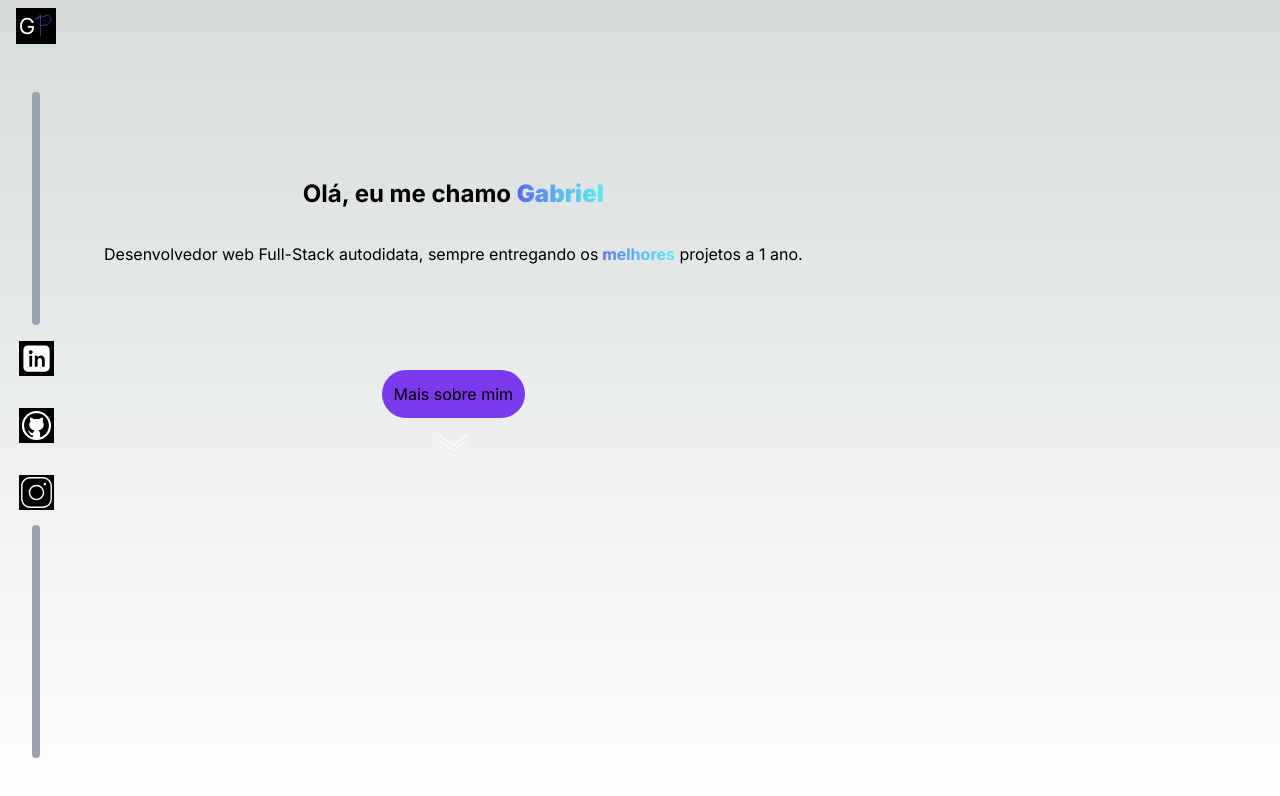
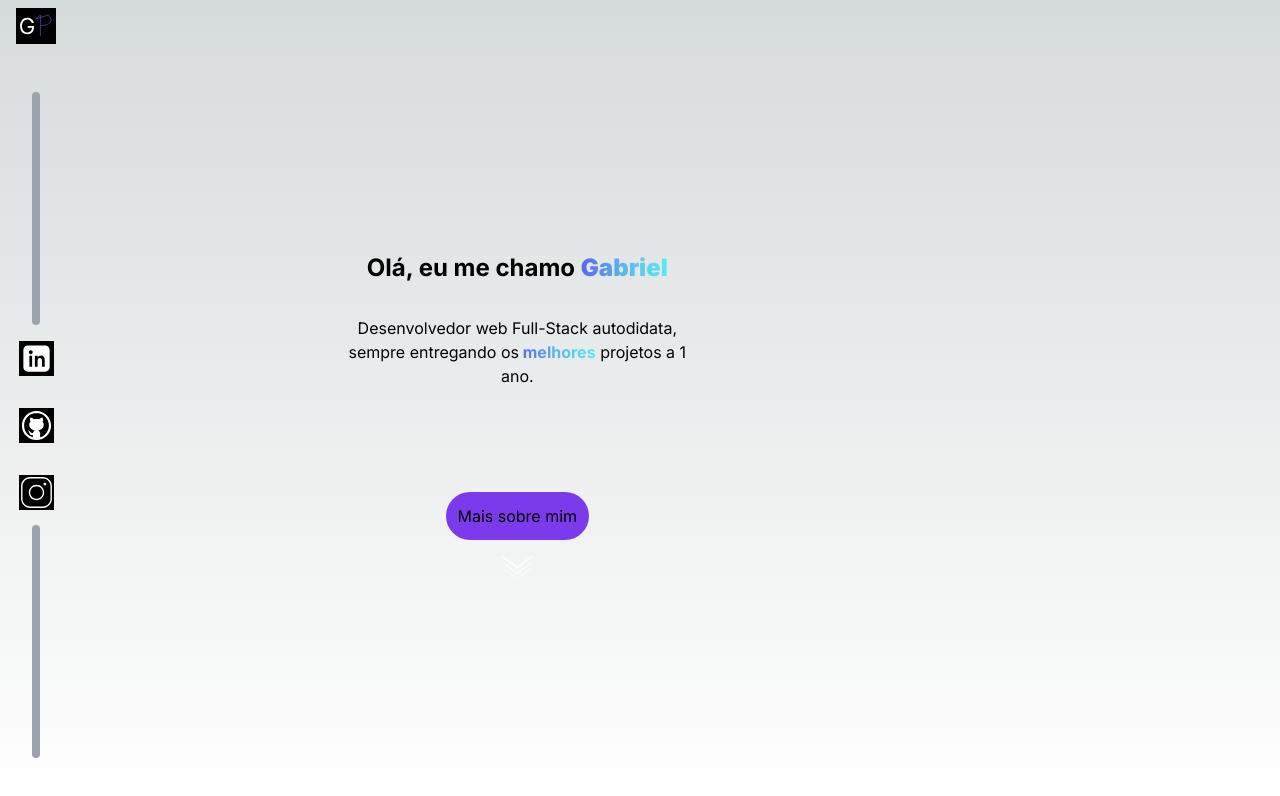
Before and after one commit to GabrielRodriguesFerreira-TI/Portfolio, a Next.js app: page / in a window 1280 px wide. Shown: the top 796 px of the page. Built offline with nearby package versions, Linux system fonts and the light colour scheme.

Commit message:
Feat: add Presentation full responsive(desktop, ipad, mobile)

```diff
--- a/src/app/page.tsx
+++ b/src/app/page.tsx
@@ -3,7 +3,7 @@ import { PresentationComponent } from "@/components/presentation/Presentation";
 export default function Home() {
   return (
     <main className="grid grid-cols-1 gap-4 h-screen overflow-y-scroll">
-      <section className="h-screen px-4 py-2 flex flex-col gap-12 md:flex-row">
+      <section className="h-screen px-4 py-2 flex flex-col gap-28 md:flex-row">
         <PresentationComponent />
       </section>
       <section className="h-screen px-4">
--- a/src/components/presentation/Presentation.tsx
+++ b/src/components/presentation/Presentation.tsx
@@ -62,12 +62,12 @@ export const PresentationComponent = () => {
           </div>
         </div>
       </nav>
-      <div className="flex flex-col gap-28 h-[80%] items-center justify-center">
-        <div className="flex flex-col gap-8">
+      <div className="flex flex-col gap-28 h-[80%] items-center justify-center md:h-[100%] md:mt-5">
+        <div className="flex flex-col gap-8 md:items-center">
           <h1 className="text-2xl text-center font-bold">
             Olá, eu me chamo <strong className="gradient-text">Gabriel</strong>
           </h1>
-          <p className="text-center">
+          <p className="text-center md:w-[50%]">
             Desenvolvedor web Full-Stack autodidata, sempre entregando os
             <strong className="gradient-text"> melhores</strong> projetos a 1
             ano.
```
